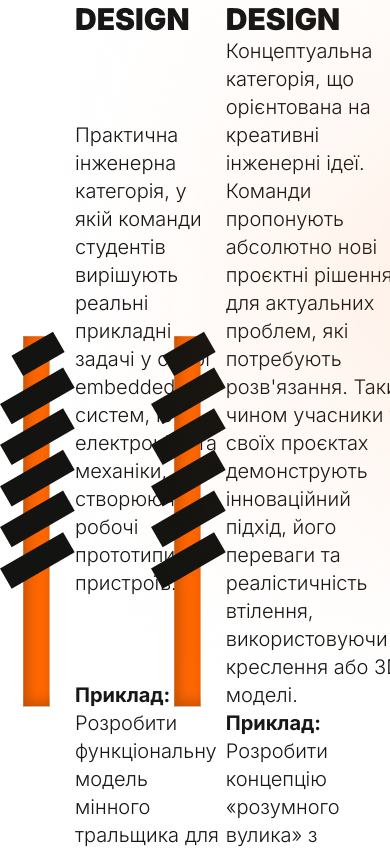
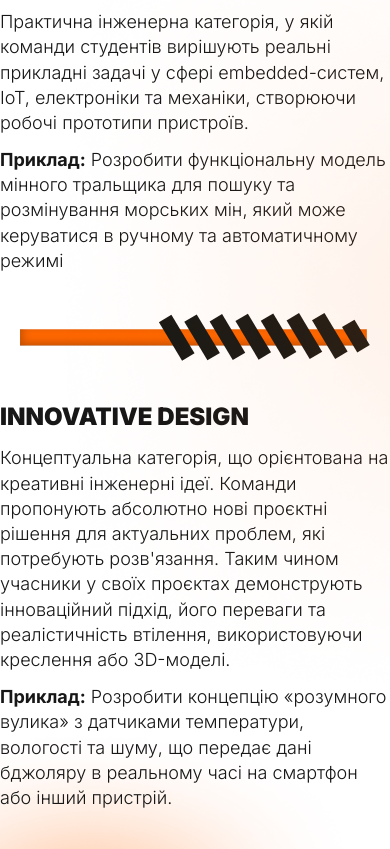
Before and after one commit to Vladpru/bec-2025-partnership-inter, a Next.js app: page / in a window 390 px wide. Shown: the part 1900-2749 px from the top of the page. Built offline with nearby package versions, Linux system fonts and the light colour scheme.

Commit message:
adapted categories.tsx

```diff
--- a/src/app/globals.css
+++ b/src/app/globals.css
@@ -31,6 +31,8 @@
   --breakpoint-940px: 940px;
   --breakpoint-1070px: 1070px;
   --breakpoint-1140px: 1140px;
+  --breakpoint-ede: 1140px;
+  --breakpoint-1160px: 1160px;
   --breakpoint-1240px: 1240px;
   --breakpoint-1340px: 1340px;
   --breakpoint-1440px: 1440px;
--- a/src/components/Categories.tsx
+++ b/src/components/Categories.tsx
@@ -90,45 +90,52 @@ const Categories = () => {
         </div>
         <div className="text-xl mt-30 4xl:mt-40">
           <h1 className="uppercase text-center text-4xl font-black text-bec mt-15 mb-15 3xl:text-[42px] 4xl:text-5xl">Категорії змагань</h1>
-          <div className="flex font-light justify-between">
-            <div className="flex max-w-[600px] 3xl:max-w-[700px] 4xl:max-w-[800px]">
+          <div className="flex font-light flex-col lg:flex-row items-center justify-center lg:justify-between">
+            <div className="flex max-w-[400px] sm:max-w-[600px] 3xl:max-w-[700px] 4xl:max-w-[800px]">
               <Image
                 src="/images/categories/text-divider.svg"
                 alt="Decorative line 3"
                 width={75}
                 height={65}
-                className="3xl:w-[85px] 4xl:w-[95px]"
+                className="3xl:w-[85px] 4xl:w-[95px] lg:block hidden"
               />
-              <div className="flex flex-col justify-between">
-                <h1 className="text-3xl font-black uppercase 3xl:text-4xl 4xl:text-5xl">Team design</h1>
-                <p className="3xl:text-[22px] 4xl:text-[25px] text-xl">
+              <div className="flex flex-col gap-3 justify-center 1160px:justify-between">
+                <h1 className="text-2xl 1160px:text-3xl font-black uppercase 3xl:text-4xl 4xl:text-5xl">Team design</h1>
+                <p className="text-[18px] 3xl:text-[22px] 4xl:text-[25px] 1160px:text-xl">
                   Практична інженерна категорія, у якій команди студентів вирішують реальні
                   прикладні задачі у сфері embedded-систем, IoT, електроніки та механіки,
                   створюючи робочі прототипи пристроїв.
                 </p>
-                <p className="3xl:text-[22px] 4xl:text-[25px] text-xl">
+                <p className="text-[18px] 3xl:text-[22px] 4xl:text-[25px] 1160px:text-xl">
                   <span className="font-bold">Приклад:</span> Розробити функціональну модель мінного тральщика для пошуку
                   та розмінування морських мін, який може керуватися в ручному та автоматичному режимі
                 </p>
               </div>
             </div>
-            <div className="flex max-w-[700px] 3xl:max-w-[800px] 4xl:max-w-[900px]">
+            <Image
+              src="/images/categories/text-divider-horizontal.svg"
+              alt="Decorative line 3"
+              width={225}
+              height={60}
+              className="lg:hidden sm:w-[500px] my-10 w-[350px]"
+            />
+            <div className="flex max-w-[400px] sm:max-w-[600px] lg:max-w-[700px] 3xl:max-w-[800px] 4xl:max-w-[900px]">
               <Image
                 src="/images/categories/text-divider.svg"
                 alt="Decorative line 3"
                 width={75}
                 height={60}
-                className="3xl:w-[85px] 4xl:w-[95px]"
+                className="3xl:w-[85px] 4xl:w-[95px] lg:block hidden"
               />
-              <div className="flex flex-col justify-between">
-                <h1 className="text-3xl font-black uppercase 3xl:text-4xl 4xl:text-5xl">Innovative design</h1>
-                <p className="3xl:text-[22px] 4xl:text-[25px] text-xl">
+              <div className="flex flex-col gap-3 justify-center 1160px:justify-between">
+                <h1 className="text-2xl 1160px:text-3xl font-black uppercase 3xl:text-4xl 4xl:text-5xl">Innovative design</h1>
+                <p className="text-[18px] 3xl:text-[22px] 4xl:text-[25px] 1160px:text-xl">
                   Концептуальна категорія, що орієнтована на креативні інженерні ідеї. Команди
                   пропонують абсолютно нові проєктні рішення для актуальних проблем, які потребують
                   розв&apos;язання. Таким чином учасники у своїх проєктах демонструють інноваційний підхід,
                   його переваги та реалістичність втілення, використовуючи креслення або 3D-моделі.
                 </p>
-                <p className="3xl:text-[22px] 4xl:text-[25px] text-xl">
+                <p className="text-[18px] 3xl:text-[22px] 4xl:text-[25px] 1160px:text-xl">
                   <span className="font-bold">Приклад:</span> Розробити концепцію «розумного вулика» з датчиками температури, вологості та
                   шуму, що передає дані бджоляру в реальному часі на смартфон або інший пристрій.
                 </p>
--- a/src/components/ui/AdditionalOptions.tsx
+++ b/src/components/ui/AdditionalOptions.tsx
@@ -18,7 +18,6 @@ const AdditionalOptions = ({
   selectedPackageServices,
 }: AdditionalOptionsProps) => {
   const [openTooltipId, setOpenTooltipId] = useState<string | null>(null);
-  const modalRef = useRef<HTMLDivElement>(null);
 
   return (
     <div className="mt-25 relative">
--- a/src/components/ui/Categories-slider.tsx
+++ b/src/components/ui/Categories-slider.tsx
@@ -15,7 +15,7 @@ const CategoriesSlider = () => {
   ]
 
   return (
-    <div className="mt-60 relative">
+    <div className="mt-35 940px:mt-60 relative">
       <div className="relative">
         <Image
           src="/images/categories/slider-top.svg"
@@ -27,24 +27,33 @@ const CategoriesSlider = () => {
       </div>
       <Swiper
       modules={[Autoplay]}
-        spaceBetween={10}
       loop={true}
       autoplay={{
         delay: 2000,
         disableOnInteraction: false,
       }}
+      spaceBetween={10}
       className="swiper_skl"
-        slidesPerView={3}
     >
       {photosDict.map((photo, index) => (
         <SwiperSlide key={index}>
-            <div className="slide_card">
+          <div className="slide_card relative overflow-hidden">
             <Image
               src={photo.img}
+              alt={photo.alt}
               width={500}
               height={400}
-                className="slide_card_img w-full"
-                alt={photo.alt}
+              className={`
+                slide_card_img
+                w-full
+                h-auto
+                object-cover
+                transition-transform
+                duration-300
+                ease-in-out
+                xs:scale-120
+                540px:scale-100
+              `}
             />
           </div>
         </SwiperSlide>
@@ -64,7 +73,7 @@ const CategoriesSlider = () => {
         width={450}
         height={65}
         alt="line"
-        className="absolute left-0 bottom-15 opacity-70"
+        className="absolute left-0 bottom-15 -z-1 opacity-70"
       />
     </div>
   )
```
Lines whose indentation alone changed are shown as unchanged.
